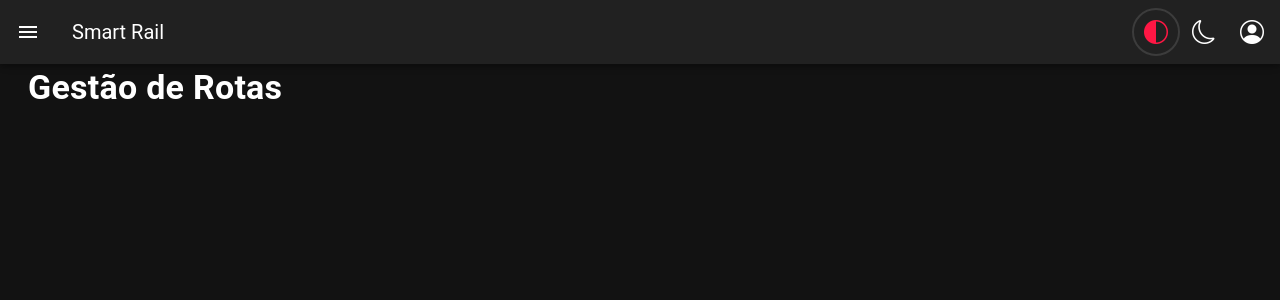
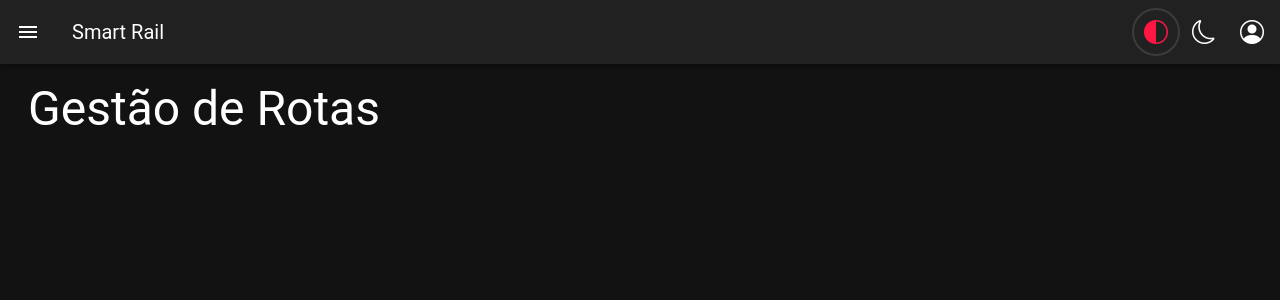
Before and after one commit to Miguel-Paes/smart-rail-project, a Vue app: page /gestaorotas in a window 1280 px wide. Shown: the top 300 px of the page. Built offline with nearby package versions, Linux system fonts and the light colour scheme; a small style sheet from the web is missing.

Commit message:
cabeçalho da página de rotas

```diff
--- a/src/pages/routes.vue
+++ b/src/pages/routes.vue
@@ -1,5 +1,12 @@
+<script setup>
+  import { useDisplayStore } from '@/stores/displayStore.js';
+
+  const displayStore = useDisplayStore();
+</script>
+
 <template>
-  <v-main class="pa-0 pt-1" :class="$vuetify.display.mobile ? 'px-3' : 'px-7'">
-    <h2 class="mb-3" :class="$vuetify.display.mobile ? '' : 'text-h4 font-weight-bold'">Gestão de Rotas</h2>
+  <v-main class="pa-0 pt-5" :class="displayStore.xs ? 'px-3 py-1' : displayStore.sm ? 'px-5 py-2' : 'px-7 py-3'">
+    <h1 class="mb-3 font-weight-regular" :class="displayStore.xs ? 'text-h5' : displayStore.sm ? 'text-h4' : 'text-h3'">Gestão de Rotas</h1>
+
   </v-main>
 </template>
```
